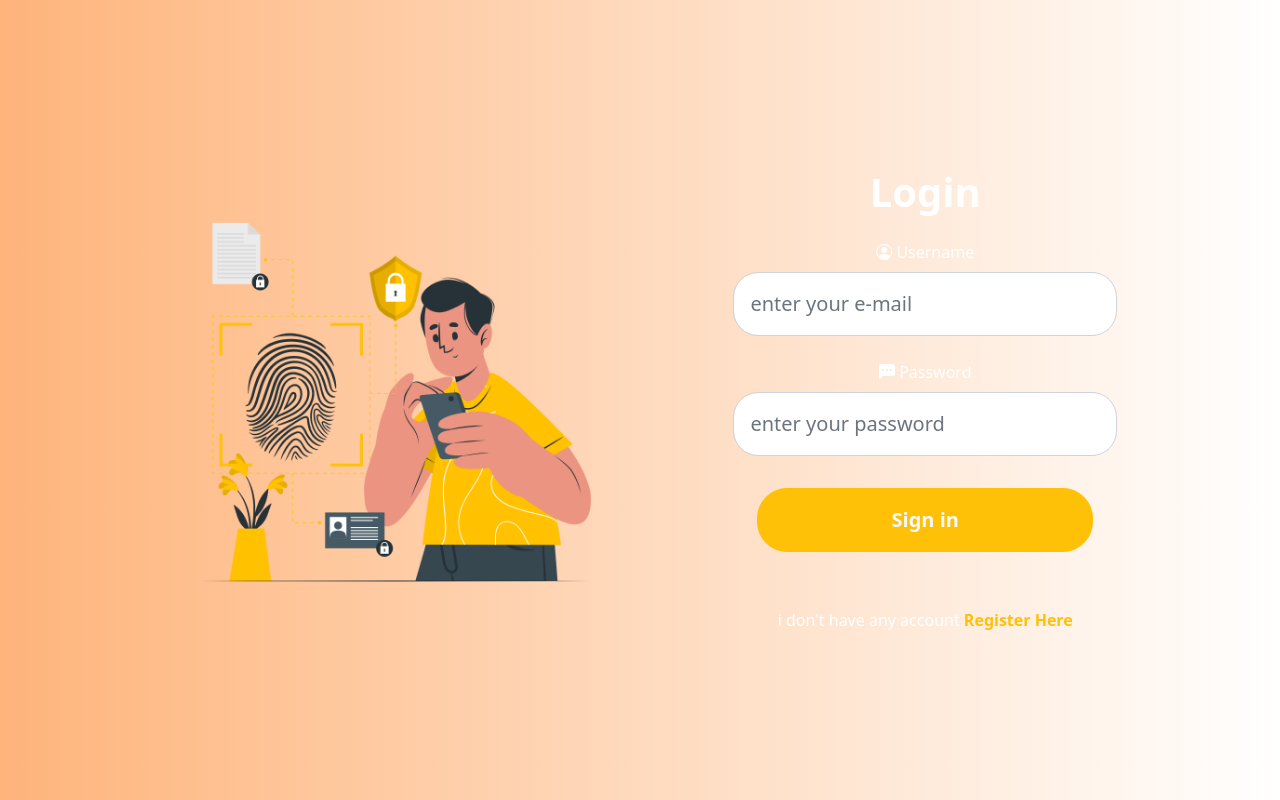
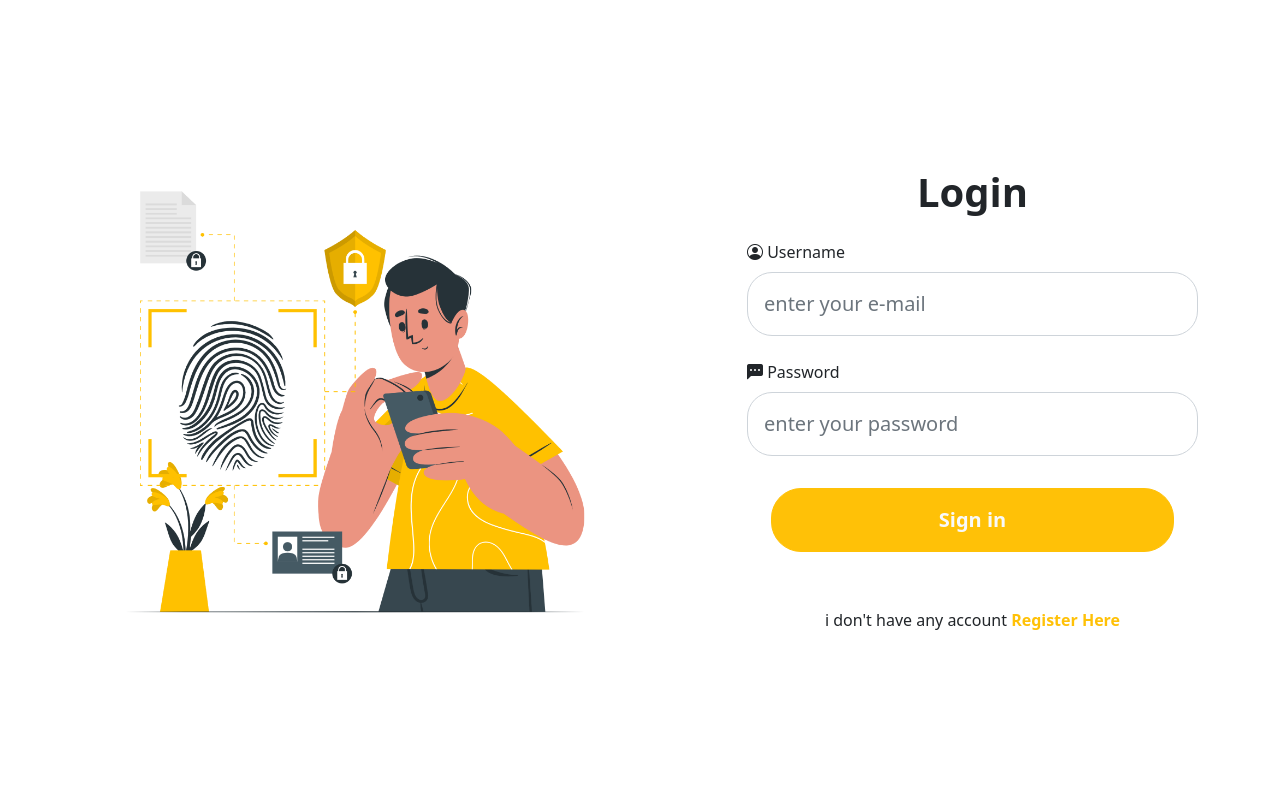
Before and after one commit to izzul031/higatraproperty, a PHP site: page /home-login.php in a window 1280 px wide. Run offline with PHP 8.4, Linux system fonts and the light colour scheme.

Commit message:
update login

```diff
--- a/home-login.php
+++ b/home-login.php
@@ -14,7 +14,6 @@
 </head>
 
 <body>
-  <div class="background-container">
     <section class="vh-100">
       <div class="container py-5 h-100">
         <div class="row d-flex align-items-center justify-content-center h-100">
--- a/style.css
+++ b/style.css
@@ -6,14 +6,3 @@
     background: #eee;
 
 }
-
-.background-container {
-    height: 100vh; /* Mengisi tinggi viewport */
-    background: linear-gradient(to right, #feb47b, #fff); /* Gradient dari kiri ke kanan */
-    display: flex;
-    flex-direction: column;
-    justify-content: center;
-    align-items: center;
-    color: white;
-    text-align: center;
-}
```
